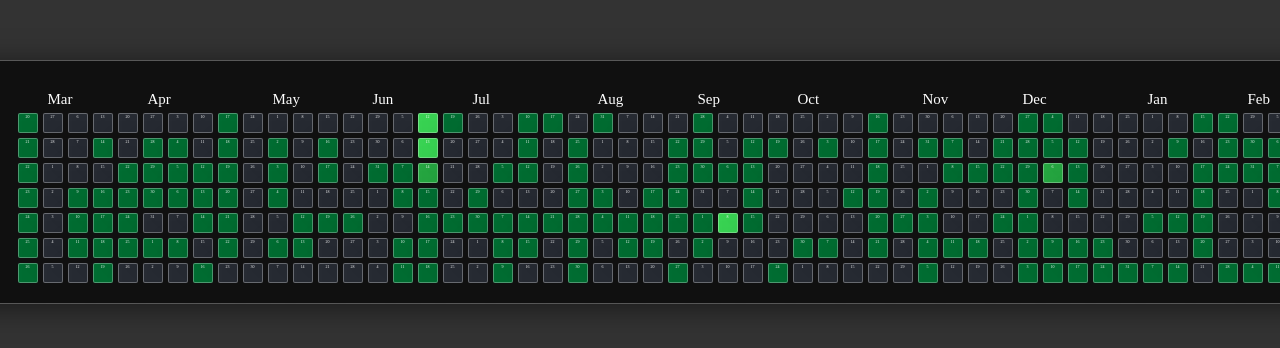
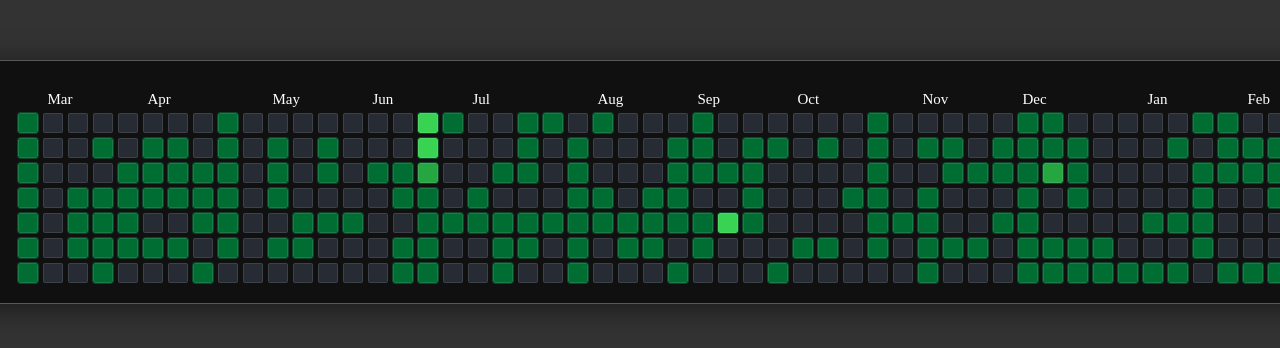
Before and after one commit to jcharo1/react-github-activity-calendar, a React (Create React App) app in the folder github-heatmap/: page / in a window 1280 px wide. Shown: the part 218-566 px from the top of the page. Built offline with nearby package versions, Linux system fonts and the light colour scheme.

Commit message:
added outline to active days

```diff
--- a/github-heatmap/src/Graph.js
+++ b/github-heatmap/src/Graph.js
@@ -2137,12 +2137,14 @@ export default function Graph() {
 
         // console.log(displayMonth);
       }
-
+      let bgOutline;
       let bgColorClass = getColor(dayCount);
-
+      if (dayCount === 0) {
+        bgOutline = "remove-outline";
+      }
       return (
-        <div className={`calender-day ${bgColorClass}`}>
-          {formattedDay}
+        <div className={`calender-day ${bgColorClass} ${bgOutline}`}>
+          {/* {formattedDay} */}
           {/* <div class="calender-day__text"></div> */}
         </div>
       );
--- a/github-heatmap/src/Graph.scss
+++ b/github-heatmap/src/Graph.scss
@@ -177,16 +177,21 @@ html {
     // opacity: .5;
 }
 
+div.remove-outline {
+
+    outline: none;
+}
+
 .calender-day {
     cursor: pointer;
     font-size: 4px;
     color: white;
     text-align: center;
     border-radius: 2px;
-    border: 1px solid #5c5c5c;
+    border: 1px solid currentColor;
     position: relative;
     opacity: 1;
-
+    outline: 1px solid $color-calendar-graph-day-L1;
     transition: all .9s;
 
     &:hover {
@@ -200,10 +205,10 @@ html {
 
     // background: rgba(255, 255, 255, 0.2);
     // border-radius: 16px;
-    box-shadow: 0 4px 30px rgba(0, 0, 0, 0.1);
+
     // backdrop-filter: blur(5px);
     // -webkit-backdrop-filter: blur(5px);
-    border: 1px solid rgba(255, 255, 255, 0.3);
+    border: 1px solid rgba(255, 255, 255, 0.1);
 
 
 
```
